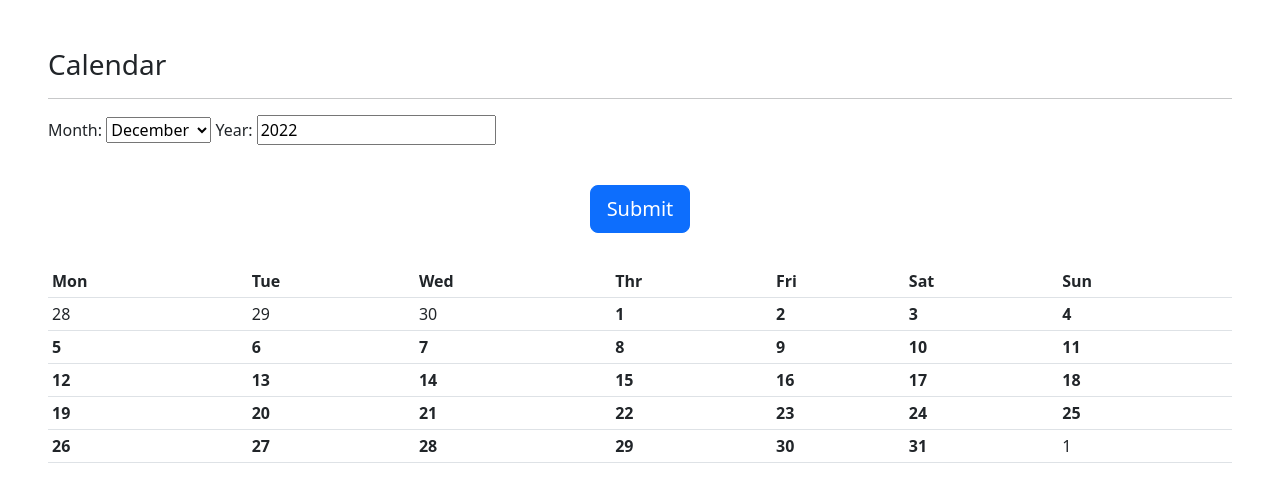
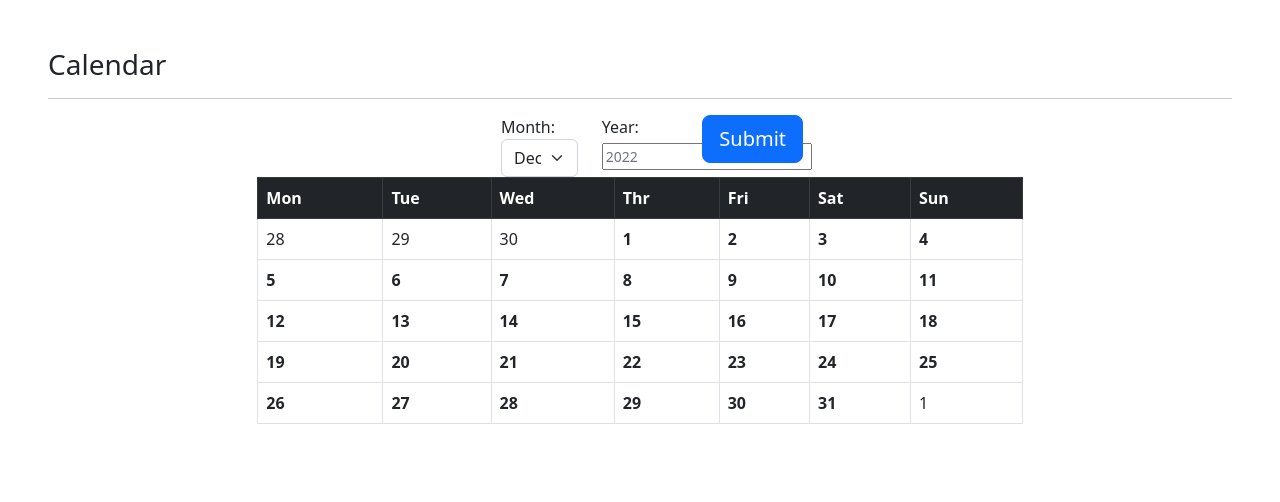
Before and after one commit to rysiekmirek/nocc-scheduler-app, a Django app: page /calendar/ in a window 1280 px wide. Shown: the part 94-596 px from the top of the page. Run offline with Django 4.2, Linux system fonts and the light colour scheme; data that the repository does not hold is empty.

Commit message:
update  calendar template

```diff
--- a/templates/calendar.html
+++ b/templates/calendar.html
@@ -1,13 +1,12 @@
 {% extends "base.html" %}
 {% block content %}
-
     <h3>Calendar</h3>
     <hr/>
-        <form class="row gx-4 gy-3" action="" method="post">
-            <div class="mb-2 px-auto">
+    <form class="row justify-content-center" action="" method="post">
         {% csrf_token %}
+        <div class="col-1">
             <label for="month">Month:</label>
-                <select id="month" name="month" value="{{ month }}">
+            <select class="form-select" id="month" name="month" value="{{ month }}">
                 <option value="01" {% if month == 1 %} selected{% endif %}>
                     January
                 </option>
@@ -45,15 +44,18 @@
                     December
                 </option>
             </select>
+        </div>
+        <div class="col-1">
             <label for="year">Year:</label>
-                <input type="text" id="year" name="year" value="{{ year }}"/>
+            <input class="form-text" type="text" id="year" name="year" value="{{ year }}"/>
         </div>
-            <div class="px-4 py-3 my-3 text-center">
+        <div class="col-1">
             <button type="submit" class="btn btn-primary btn-lg">Submit</button>
         </div>
     </form>
-        <div class="table-responsive">
-            <table class="table table-hover table-sm caption-top">
+    <div class="table-responsive col-8 justify-content-center container">
+        <table class="table table-bordered center-block">
+            <thead class="table-dark">
                 <tr>
                     <th>Mon</th>
                     <th>Tue</th>
@@ -63,6 +65,8 @@
                     <th>Sat</th>
                     <th>Sun</th>
                 </tr>
+            </thead>
+            <tbody>
                 {% for week in month_dates %}
                     <tr>
                         {% for day in week %}
@@ -77,6 +81,7 @@
                         {% endfor %}
                     </tr>
                 {% endfor %}
+            </tbody>
         </table>
     </div>
     <div id="tours_table" class="table-responsive">
@@ -170,7 +175,6 @@
             {% endfor %}
         </table>
     </div>
-
     <script>
         f_hide_all();
         let clickers = document.getElementsByClassName("day_with_tour");
@@ -188,7 +192,7 @@
         }
 
         function f_show() {
-            f_hide_all();
+            //f_hide_all();
             let tours_table = document.getElementById("tours_table");
             tours_table.hidden = false;
             const date = this.attributes.id.value;
```
Lines whose indentation alone changed are shown as unchanged.
